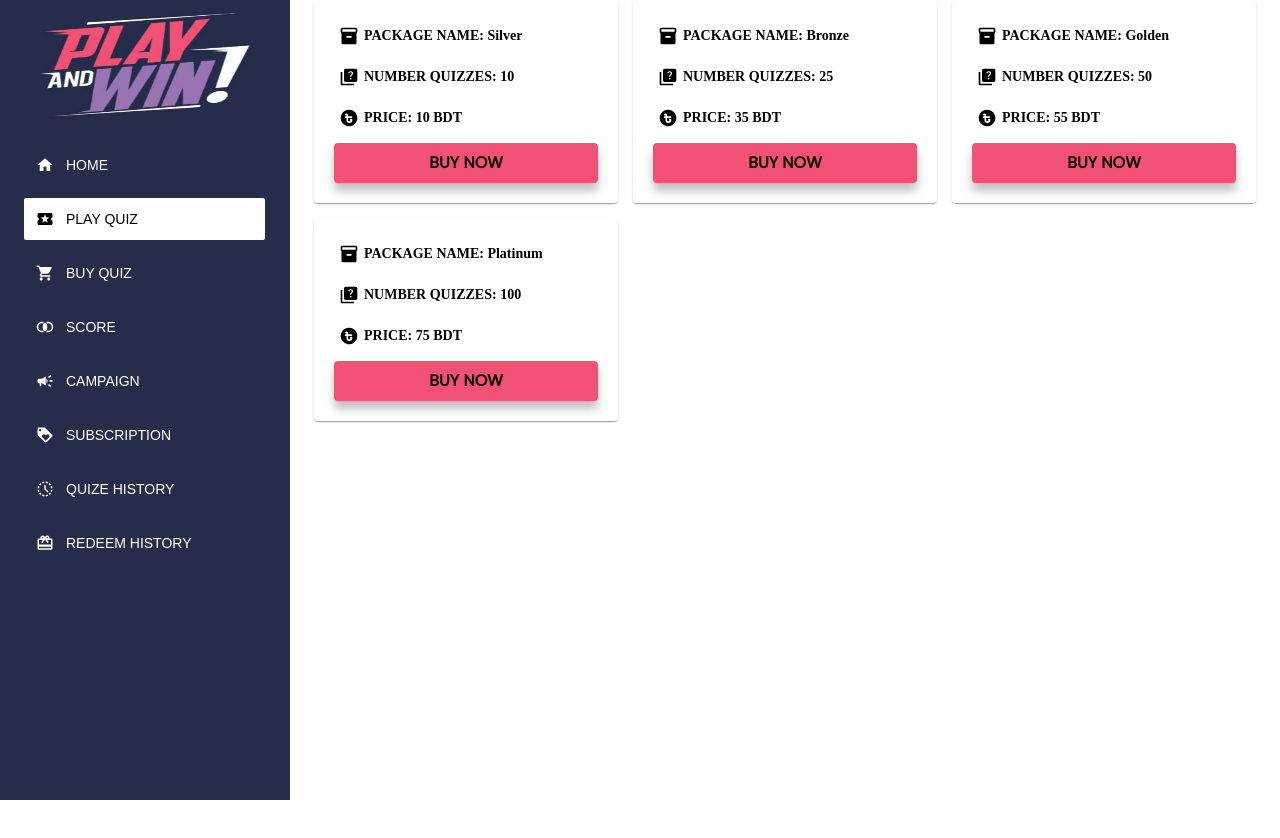
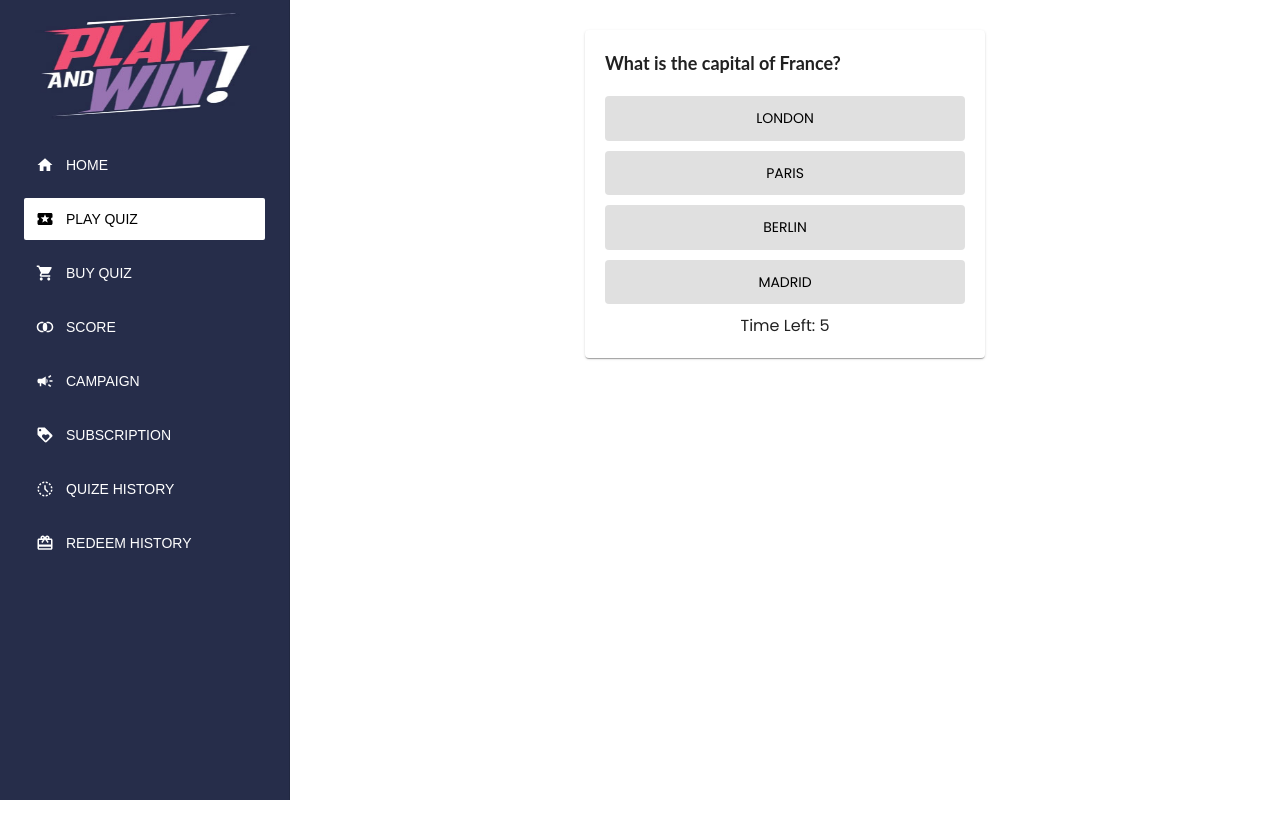
Before and after one commit to iamzubair6/quize, a React (Vite) app: page /dashboard/play in a window 1280 px wide. Shown: the top 838 px of the page. Before the commit the page ends 800 px from the top, so only its background shows below. Built offline with nearby package versions, Linux system fonts and the light colour scheme.

Commit message:
ref: playQuiz complete

```diff
--- a/src/App.jsx
+++ b/src/App.jsx
@@ -5,8 +5,11 @@ import {
   RouterProvider,
 } from "react-router-dom";
 // import required css
-import BuyQuiz from "@/Pages/BuyQuiz/BuyQuiz";
 import UserDashBoard from "@/Pages/Dashboard/UserDashBoard";
+import BuyQuiz from "@pages/BuyQuiz/BuyQuiz";
+import Campaign from "@pages/Campaign/Campaign";
+import PlayQuiz from "@pages/PlayQuiz/PlayQuiz";
+import Score from "@pages/Score/Score";
 import "swiper/css";
 import "swiper/css/pagination";
 import MainLayout from "./Layouts/MainLayout";
@@ -21,17 +24,25 @@ export default function App() {
       path: "dashboard",
       element: <MainLayout />,
       children: [
-        // landing page
         {
           path: "",
           element: <UserDashBoard />,
         },
         {
           path: "play",
+          element: <PlayQuiz />,
+        },
+        {
+          path: "buy",
           element: <BuyQuiz />,
-          handle: {
-            crumb: { to: "/play" },
-          },
+        },
+        {
+          path: "score",
+          element: <Score />,
+        },
+        {
+          path: "campaign",
+          element: <Campaign />,
         },
       ],
     },
--- a/src/Layouts/MainLayout.jsx
+++ b/src/Layouts/MainLayout.jsx
@@ -16,7 +16,7 @@ const MainLayout = () => {
       <Container
         maxWidth="xxl"
         sx={{
-          padding: { xs: "0px", md: "0px 24px" },
+          padding: { xs: "0px", md: "30px" },
           display: "flex",
           flexDirection: { xs: "column", md: "unset" },
         }}
--- a/src/Pages/Campaign/Campaign.jsx
+++ b/src/Pages/Campaign/Campaign.jsx
@@ -18,6 +18,7 @@ const Campaign = () => {
                   display: "flex",
                   flexDirection: "column",
                   gap: "20px",
+                  width: 1,
                 }}
               >
                 <Box
--- a/src/Pages/Dashboard/UserDashBoard.jsx
+++ b/src/Pages/Dashboard/UserDashBoard.jsx
@@ -2,9 +2,11 @@ import BuyQuiz from "@/Pages/BuyQuiz/BuyQuiz";
 import SportsEsportsIcon from "@mui/icons-material/SportsEsports";
 import { Box, Typography } from "@mui/material";
 import Score from "@pages/Score/Score";
+import { useNavigate } from "react-router-dom";
 import Campaign from "../Campaign/Campaign";
 
 const UserDashBoard = () => {
+  const navigate = useNavigate();
   return (
     <Box
       sx={{
@@ -12,13 +14,14 @@ const UserDashBoard = () => {
         justifyContent: "center",
         alignItems: "center",
         flexDirection: "column",
-        my: "30px",
+        mb: "30px",
         gap: "50px",
       }}
     >
       <Box
         sx={{
           display: "flex",
+          cursor: "pointer",
           justifyContent: "center",
           alignItems: "center",
           flexDirection: "column",
@@ -29,6 +32,7 @@ const UserDashBoard = () => {
           borderRadius: "10px",
           border: "3px solid #EF5073",
         }}
+        onClick={() => navigate("/dashboard/play")}
       >
         <SportsEsportsIcon sx={{ color: "#EF5073", fontSize: "100px" }} />
         <Typography variant="h2" color={"white"}>
--- /dev/null
+++ b/src/Pages/PlayQuiz/PlayQuiz.jsx
@@ -0,0 +1,261 @@
+// import { Button, Typography } from "@mui/material";
+// import { useEffect, useState } from "react";
+// const questions = [
+//   {
+//     question: "What is the capital of France?",
+//     options: ["London", "Paris", "Berlin", "Madrid"],
+//     correctAnswer: "Paris",
+//   },
+//   {
+//     question: "Which planet is known as the Red Planet?",
+//     options: ["Mars", "Venus", "Jupiter", "Mercury"],
+//     correctAnswer: "Mars",
+//   },
+//   // Add more questions here...
+// ];
+// const buttonStyle = {
+//   margin: "8px",
+//   borderRadius: "20px",
+// };
+// const correctOptionStyle = {
+//   backgroundColor: "green",
+// };
+// const wrongOptionStyle = {
+//   backgroundColor: "red",
+// };
+// const MyQuiz = () => {
+//   const [currentQuestion, setCurrentQuestion] = useState(0);
+//   const [selectedOption, setSelectedOption] = useState("");
+//   const [showResult, setShowResult] = useState(false);
+//   const [timer, setTimer] = useState(10); // in seconds
+//   useEffect(() => {
+//     const interval = setInterval(() => {
+//       setTimer((prevTimer) => prevTimer - 1);
+//     }, 1000);
+//     return () => clearInterval(interval);
+//   }, []);
+//   useEffect(() => {
+//     if (timer === 0) {
+//       handleAnswer(null);
+//     }
+//   }, [timer]);
+//   const handleAnswer = (selected) => {
+//     const correctAnswer = questions[currentQuestion].correctAnswer;
+//     setSelectedOption(selected);
+//     setShowResult(true);
+//     if (selected === correctAnswer) {
+//       setTimeout(goToNextQuestion, 2000);
+//     }
+//   };
+//   const goToNextQuestion = () => {
+//     if (currentQuestion < questions.length - 1) {
+//       setCurrentQuestion((prevQuestion) => prevQuestion + 1);
+//       setSelectedOption("");
+//       setShowResult(false);
+//       setTimer(10);
+//     } else {
+//       setShowResult(true);
+//     }
+//   };
+//   return (
+//     <div>
+//       <Typography variant="h5">
+//         {questions[currentQuestion].question}
+//       </Typography>
+//       <div>
+//         {questions[currentQuestion].options.map((option, index) => (
+//           <Button
+//             key={index}
+//             variant="contained"
+//             style={{
+//               ...buttonStyle,
+//               ...(showResult &&
+//               option === questions[currentQuestion].correctAnswer
+//                 ? correctOptionStyle
+//                 : selectedOption === option
+//                 ? wrongOptionStyle
+//                 : {}),
+//             }}
+//             onClick={() => handleAnswer(option)}
+//             disabled={showResult || !!selectedOption}
+//           >
+//             {option}
+//           </Button>
+//         ))}
+//       </div>
+//       {showResult && (
+//         <div>
+//           <Typography>
+//             Correct answer: {questions[currentQuestion].correctAnswer}
+//           </Typography>
+//           <Button
+//             variant="contained"
+//             style={buttonStyle}
+//             onClick={goToNextQuestion}
+//           >
+//             Next Question
+//           </Button>
+//         </div>
+//       )}
+//       {!showResult && timer === 0 && (
+//         <div>
+//           <Typography>Time's up!</Typography>
+//           <Button
+//             variant="contained"
+//             style={buttonStyle}
+//             onClick={goToNextQuestion}
+//           >
+//             Next Question
+//           </Button>
+//         </div>
+//       )}
+//       {!showResult && timer > 0 && (
+//         <Typography variant="body1">Time Left: {timer}</Typography>
+//       )}
+//     </div>
+//   );
+// };
+// export default MyQuiz;
+import { Box, Button, Paper, Typography } from "@mui/material";
+import { useEffect, useState } from "react";
+const questions = [
+  {
+    question: "What is the capital of France?",
+    options: ["London", "Paris", "Berlin", "Madrid"],
+    correctAnswer: "Paris",
+  },
+  {
+    question: "Which planet is known as the Red Planet?",
+    options: ["Mars", "Venus", "Jupiter", "Mercury"],
+    correctAnswer: "Mars",
+  }, // Add more questions here...
+];
+const buttonStyle = {
+  margin: "8px",
+  borderRadius: "5px",
+};
+const correctOptionStyle = {
+  backgroundColor: "green",
+};
+const wrongOptionStyle = {
+  backgroundColor: "red",
+};
+
+const PlayQuiz = () => {
+  const [currentQuestion, setCurrentQuestion] = useState(0);
+  const [selectedOption, setSelectedOption] = useState("");
+  const [showResult, setShowResult] = useState(false);
+  const [timer, setTimer] = useState(10); // in seconds
+
+  const [lock, setLock] = useState(false);
+  useEffect(() => {
+    const interval = setInterval(() => {
+      setTimer((prevTimer) => prevTimer - 1);
+    }, 1000);
+    return () => clearInterval(interval);
+  }, []);
+  useEffect(() => {
+    if (timer === 0) {
+      handleAnswer(null); // If time runs out, treat it as if the user didn't select any option
+    }
+  }, [timer]);
+
+  const handleAnswer = (selected) => {
+    const correctAnswer = questions[currentQuestion].correctAnswer;
+    setSelectedOption(selected);
+    setShowResult(true);
+
+    if (selected === correctAnswer || selected === null) {
+      // Wait for 2 seconds before moving to the next question
+      setTimeout(goToNextQuestion, 500);
+    }
+  };
+
+  const goToNextQuestion = () => {
+    if (currentQuestion < questions.length - 1) {
+      setCurrentQuestion((prevQuestion) => prevQuestion + 1);
+      setSelectedOption("");
+      setShowResult(false);
+      setTimer(10); // Reset timer for next question
+    } else {
+      // Show result after finishing all questions
+      setShowResult(true);
+    }
+  };
+
+  return (
+    <Paper
+      sx={{
+        padding: "20px",
+        width: 1,
+        maxWidth: "400px",
+        margin: "auto",
+      }}
+    >
+      <Typography variant="h5" pb={"20px"}>
+        {questions[currentQuestion].question}
+      </Typography>
+      <Box
+        sx={{
+          display: "flex",
+          gap: "10px",
+          flexDirection: "column",
+        }}
+      >
+        {questions[currentQuestion].options.map((option, index) => (
+          <Button
+            key={index}
+            sx={{
+              width: 1,
+              padding: "10px",
+              textAlign: "center",
+              color: "black",
+              cursor: "pointer",
+              backgroundColor:
+                showResult &&
+                option === questions[currentQuestion].correctAnswer
+                  ? correctOptionStyle
+                  : selectedOption === option
+                  ? wrongOptionStyle
+                  : "#e0e0e0",
+              "&:hover": {
+                backgroundColor: "#e0e0e0",
+              },
+              "&.MuiButton-root.Mui-disabled": {
+                color: "black",
+              },
+            }}
+            onClick={() => handleAnswer(option)}
+            disabled={showResult || !!selectedOption} // Disable options after one is selected or if the result is shown
+          >
+            {option}
+          </Button>
+        ))}
+      </Box>
+      {showResult && (
+        <Box>
+          <Typography variant="body7" pt={"10px"} textAlign={"center"}>
+            Correct answer: {questions[currentQuestion].correctAnswer}
+          </Typography>
+          <Button
+            variant="buttonOne"
+            fullWidth
+            onClick={goToNextQuestion}
+            sx={{
+              mt: "30px",
+            }}
+          >
+            Next Question
+          </Button>
+        </Box>
+      )}
+      {!showResult && timer > 0 && (
+        <Typography textAlign={"center"} variant="body1" pt={"10px"}>
+          Time Left: {timer}
+        </Typography>
+      )}
+    </Paper>
+  );
+};
+
+export default PlayQuiz;
```
Also changed, not shown: src/Components/Shared/SideDrawer.jsx (+10 -7 lines).
